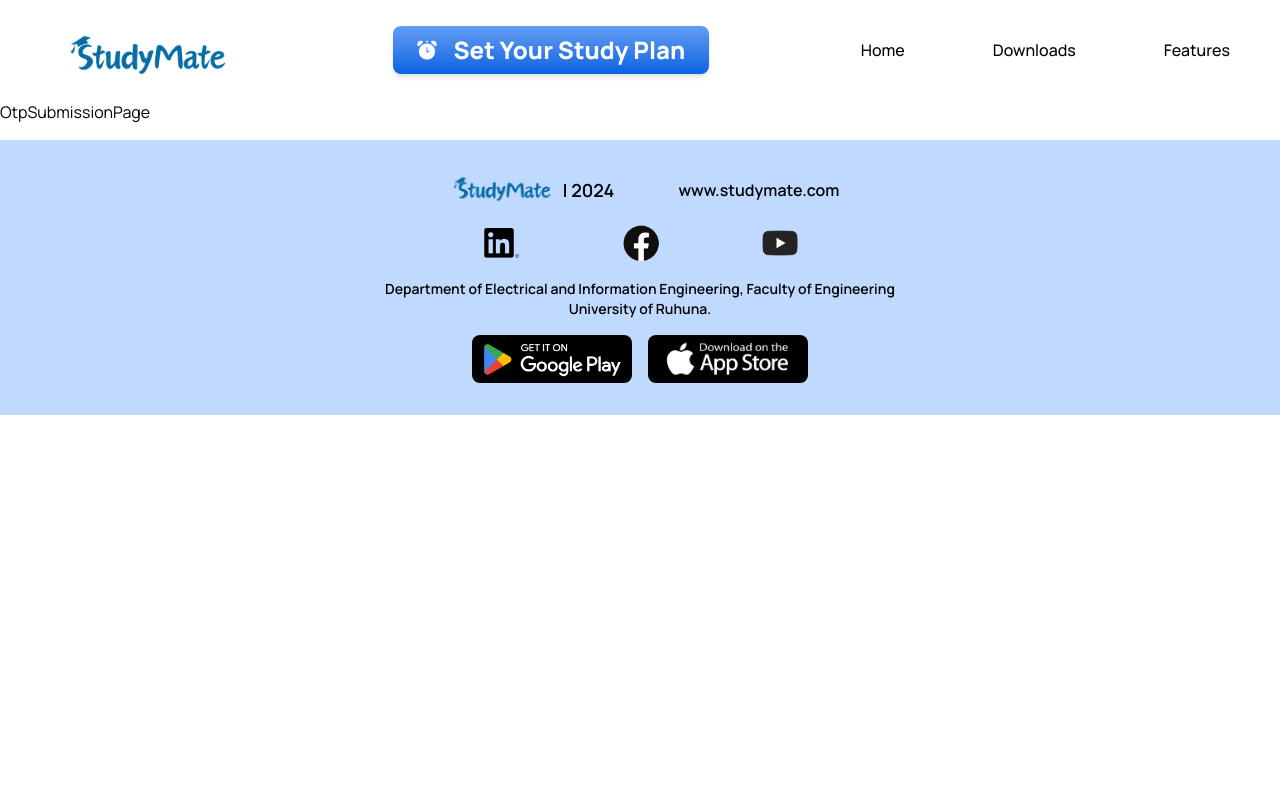
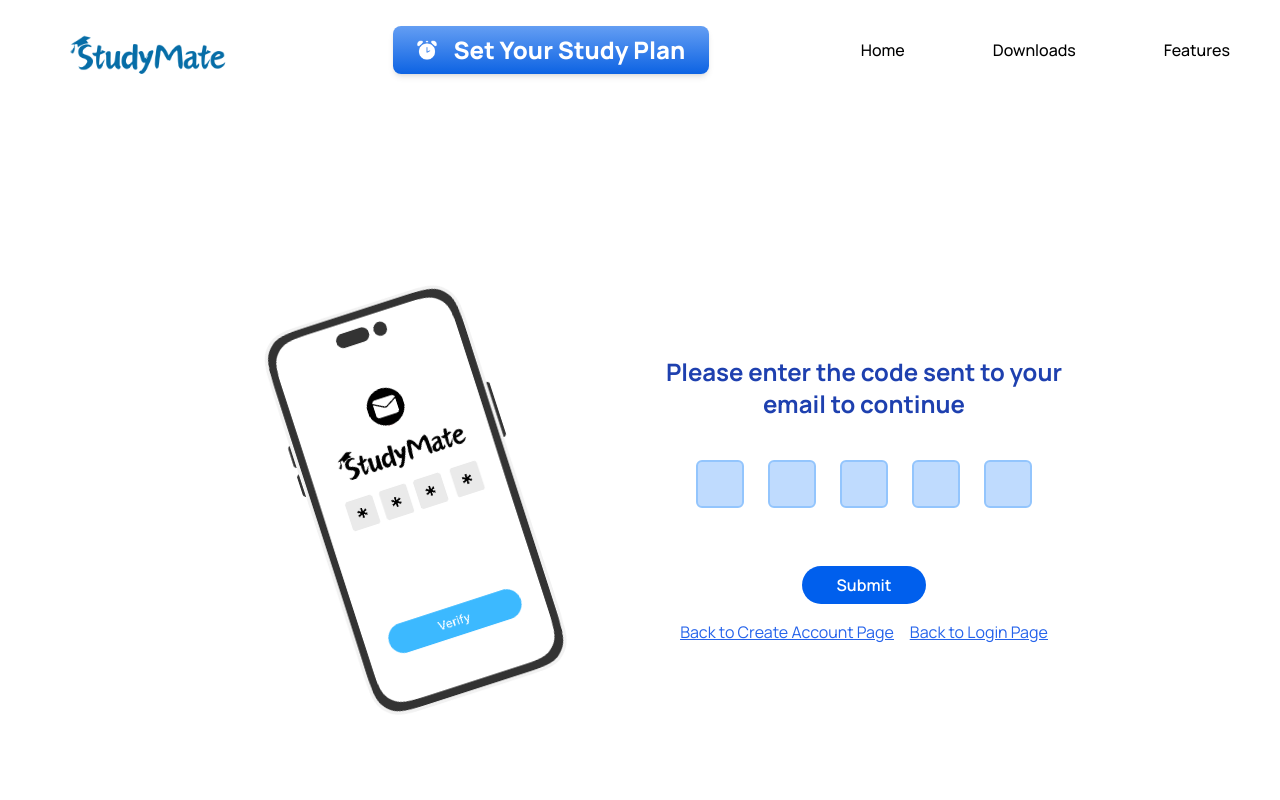
Before and after one commit to study-mate3/Study-Mate-2025-web, a React (Vite) app in the folder frontend/: page /otp-submission in a window 1280 px wide. Shown: the top 800 px of the page. Built offline with nearby package versions, Linux system fonts and the light colour scheme.

Commit message:
Otp submission page completed

```diff
--- a/frontend/src/pages/OtpSubmissionPage.jsx
+++ b/frontend/src/pages/OtpSubmissionPage.jsx
@@ -1,9 +1,71 @@
-import React from 'react'
+//Otp Submission page
+import React, { useState } from 'react';
+import otpImg from '../assets/images/LoginPageIcons/otp.png';
+import { Link } from 'react-router-dom';
 
 const OtpSubmissionPage = () => {
+  const [otp, setOtp] = useState(new Array(5).fill(""));
+
+  const handleChange = (element, index) => {
+    if (isNaN(element.value)) return false;
+    setOtp([...otp.map((d, idx) => (idx === index ? element.value : d))]);
+
+    if (element.nextSibling) {
+      element.nextSibling.focus();
+    }
+  };
+
   return (
-    <div>OtpSubmissionPage</div>
-  )
-}
+    <div className="flex flex-col items-center justify-between ">
+      {/* Header and OTP form */}
+      <div className="w-full max-w-4xl mx-auto flex flex-col md:flex-row justify-center items-center min-h-screen">
 
-export default OtpSubmissionPage
+        {/* Left Phone Image with Tilt */}
+        <div className="w-full md:w-1/2 flex justify-center ">
+          <img
+            src={otpImg}
+            alt="OTP Verification Illustration"
+            className="w-[450px] transform rotate-[-18deg]"
+          />
+        </div>
+
+        {/* Right OTP Input and Button */}
+        <div className="w-full md:w-1/2 flex flex-col items-center mt-10 md:mt-0">
+          <h2 className="text-2xl font-bold text-center text-blue-800 mb-5">
+            Please enter the code sent to your email to continue
+          </h2>
+
+          {/* OTP Input Fields */}
+          <div className="flex justify-center space-x-6 my-5">
+            {otp.map((data, index) => (
+              <input
+                className="w-12 h-12 text-center border-2 border-blue-300 rounded-md focus:outline-none
+                focus:ring-2 focus:ring-blue-500 bg-blue-200 text-2xl"
+                type="text"
+                name="otp"
+                maxLength={1}
+                key={index}
+                value={data}
+                onChange={(e) => handleChange(e.target, index)}
+                onFocus={(e) => e.target.select()}
+              />
+            ))}
+          </div>
+
+          {/* Submit Button */}
+          <button className="btn py-[7px] transition-all duration-200 mb-4">
+            Submit
+          </button>
+
+          {/* Navigation Links */}
+          <div className="flex space-x-4 text-blue-600 underline">
+            <Link to='/register'>Back to Create Account Page</Link>
+            <Link to='/login'>Back to Login Page</Link>
+          </div>
+        </div>
+      </div>
+    </div>
+  );
+};
+
+export default OtpSubmissionPage;
```
